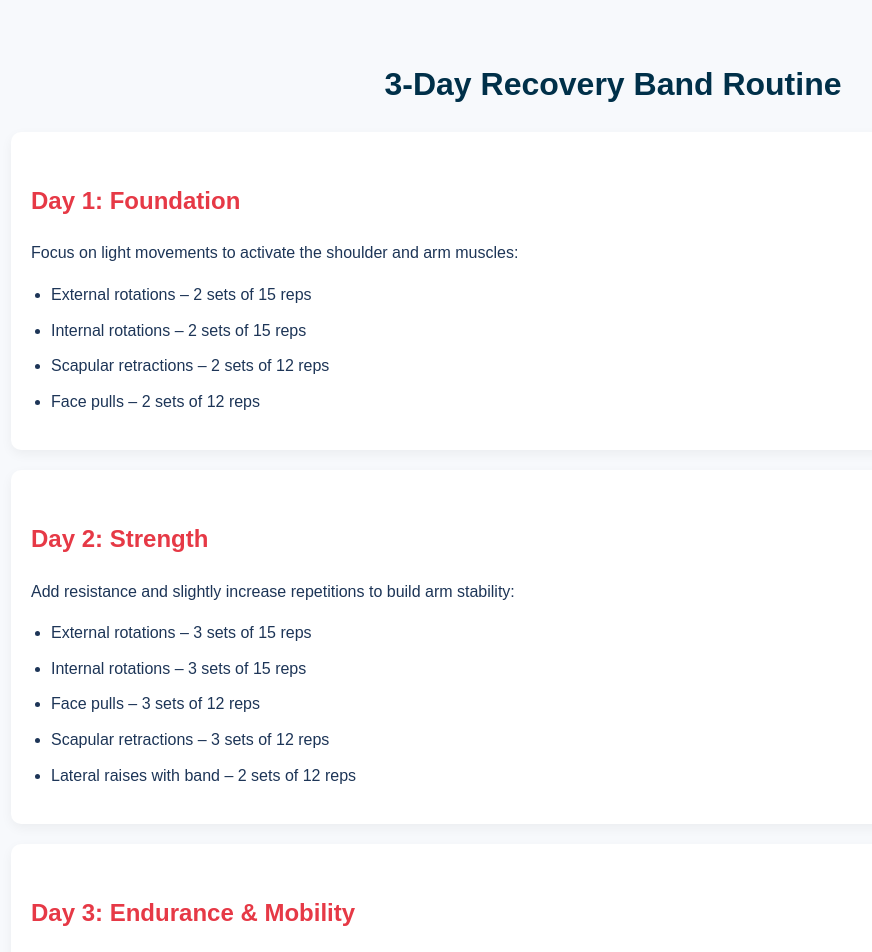
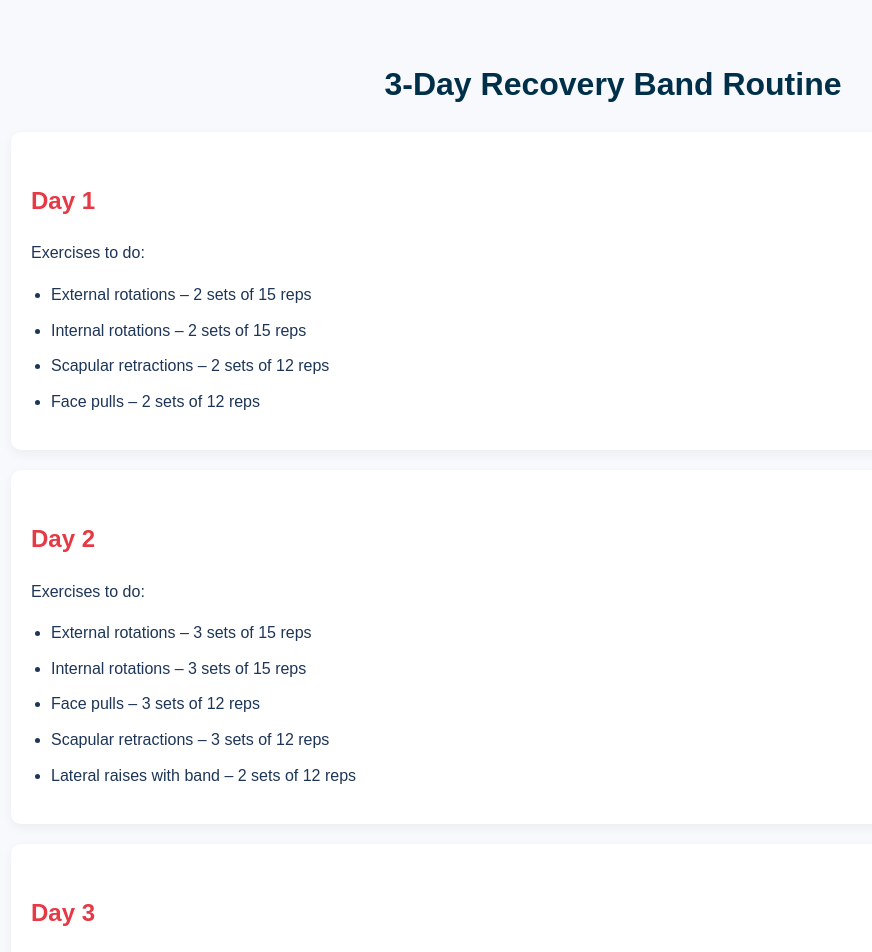
Before and after one commit to sid-suri/pitchsmart, a Flask app: page /band-routine in a window 1280 px wide. Shown: the top 952 px of the page, without its empty margins (27-899 px from the left). Run offline with Flask 3, Linux system fonts and the light colour scheme; parts of the project's set-up code (start-up, migrations or seed data) failed here and were passed over.

```diff
--- a/templates/band_routine.html
+++ b/templates/band_routine.html
@@ -70,8 +81,8 @@
   <h1>3-Day Recovery Band Routine</h1>
 
   <div class="day">
-    <h2>Day 1: Foundation</h2>
-    <p>Focus on light movements to activate the shoulder and arm muscles:</p>
+    <h2>Day 1</h2>
+    <p>Exercises to do:</p>
     <ul>
       <li>External rotations – 2 sets of 15 reps</li>
       <li>Internal rotations – 2 sets of 15 reps</li>
@@ -81,8 +92,8 @@
   </div>
 
   <div class="day">
-    <h2>Day 2: Strength</h2>
-    <p>Add resistance and slightly increase repetitions to build arm stability:</p>
+    <h2>Day 2</h2>
+    <p>Exercises to do:</p>
     <ul>
       <li>External rotations – 3 sets of 15 reps</li>
       <li>Internal rotations – 3 sets of 15 reps</li>
@@ -93,8 +104,8 @@
   </div>
 
   <div class="day">
-    <h2>Day 3: Endurance & Mobility</h2>
-    <p>Focus on higher repetitions and mobility to prevent stiffness:</p>
+    <h2>Day 3</h2>
+    <p>Exercises to do:</p>
     <ul>
       <li>External rotations – 3 sets of 20 reps</li>
       <li>Internal rotations – 3 sets of 20 reps</li>
```
Also changed, not shown: other parts of templates/band_routine.html (+23 -10 lines).
